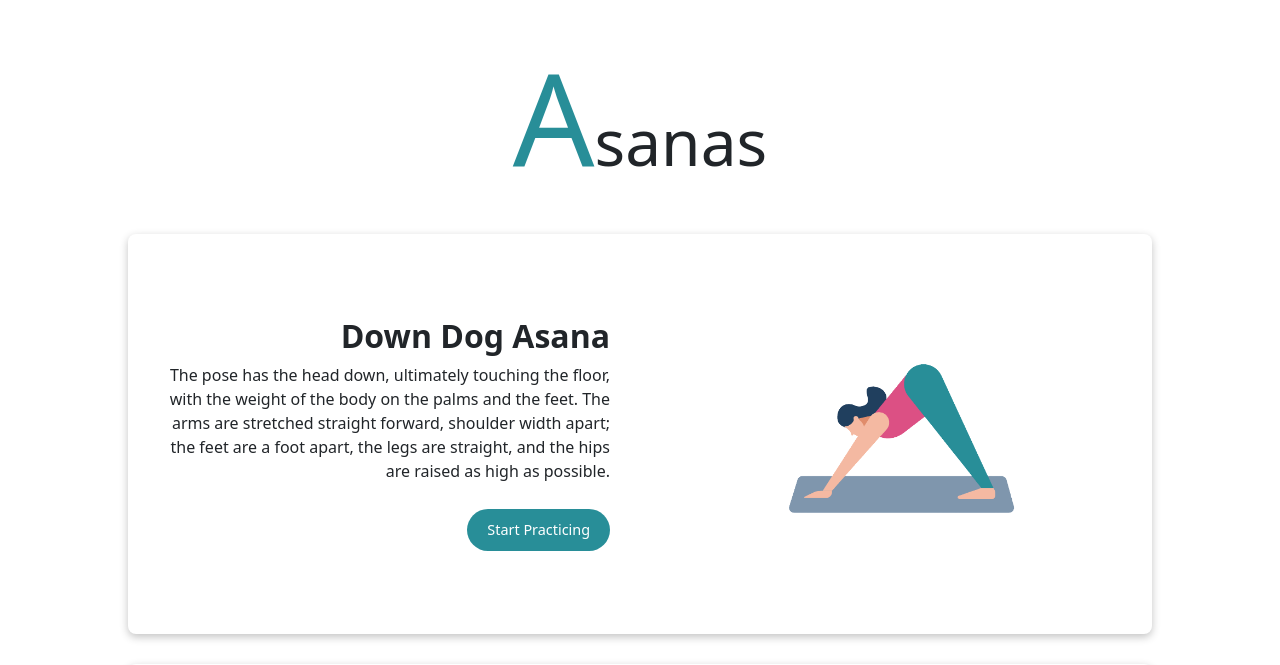
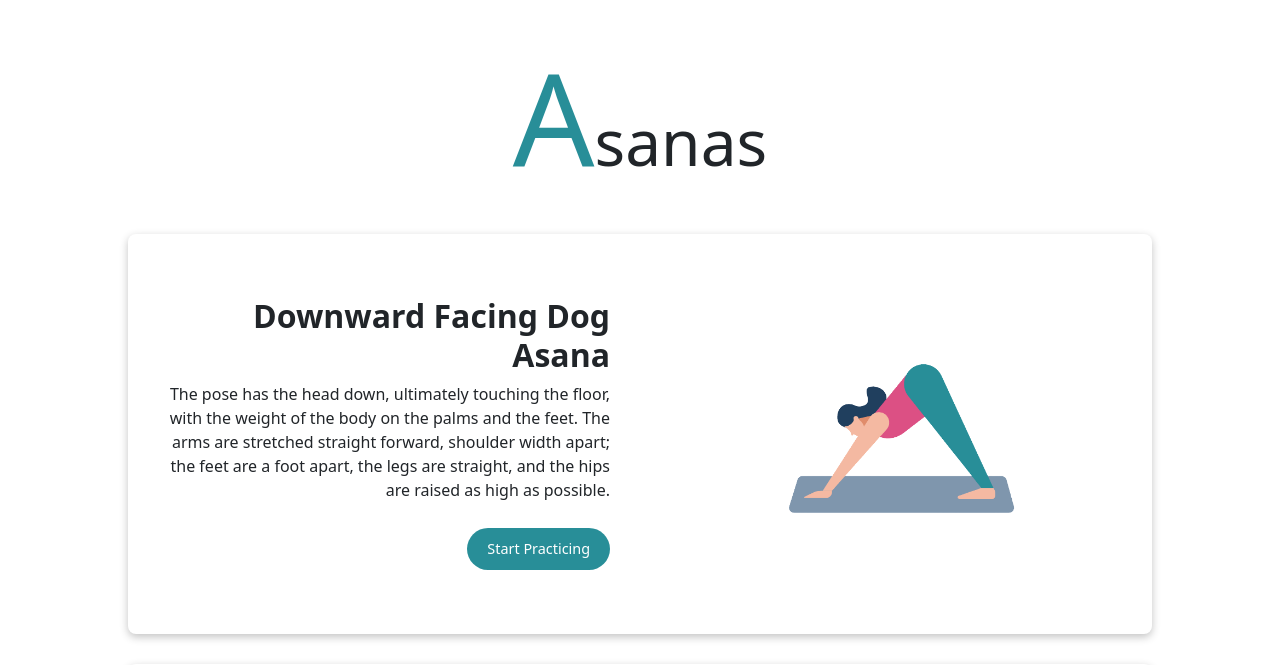
Before and after one commit to vennu-venu/asana-aesthetics, a Flask app: page /asanas in a window 1280 px wide. Shown: the top 665 px of the page. Run offline with Flask 2, Linux system fonts and the light colour scheme.

Commit message:
down-dog update

```diff
--- a/app.py
+++ b/app.py
@@ -61,7 +61,7 @@ def mapper(pose):
 
 asanasDetails = {
     'down_dog': {
-        'title': "Down Dog",
+        'title': "Downward Facing Dog",
         'imagePath': '../static/img/down_dog.png'
     },
     'goddess': {
--- a/templates/asanas.html
+++ b/templates/asanas.html
@@ -7,7 +7,7 @@
     <img class="asana_img" src="../static/img/down_dog.png" alt="down_dog" />
   </div>
   <div>
-    <h2 class="asana_title">Down Dog Asana</h2>
+    <h2 class="asana_title">Downward Facing Dog Asana</h2>
     <p class="asana_description">
       The pose has the head down, ultimately touching the floor, with the weight
       of the body on the palms and the feet. The arms are stretched straight
```
